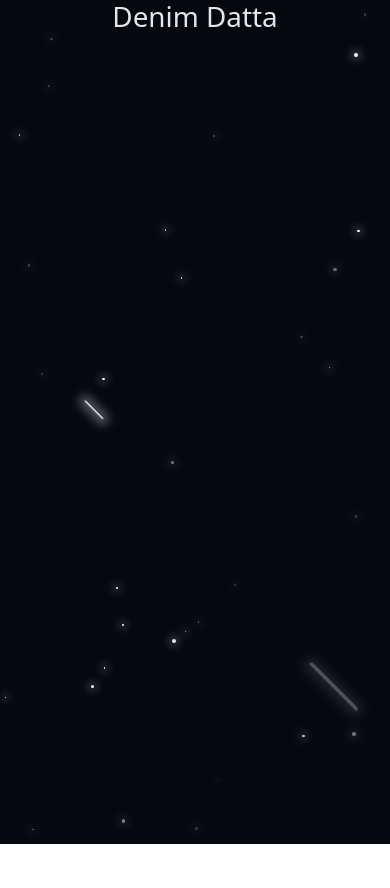
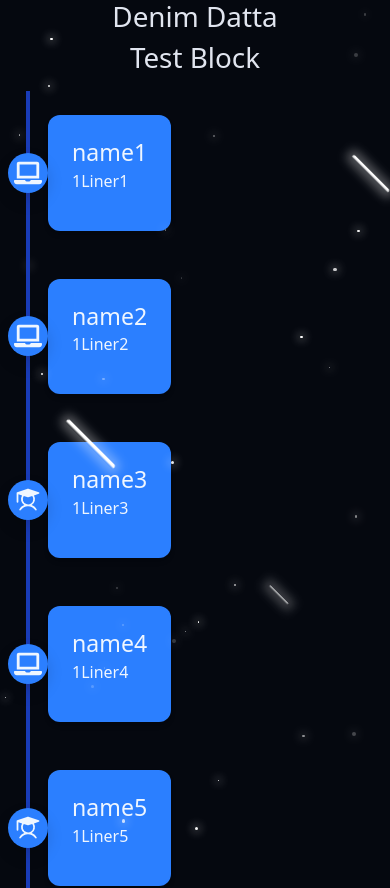
Before and after one commit to denimdatta/denimdatta.github.io, a React (Vite) app: page / in a window 390 px wide. Shown: the top 888 px of the page. Before the commit the page ends 844 px from the top, so only its background shows below. Built offline with nearby package versions, Linux system fonts and the light colour scheme.

Commit message:
Add Timeline

```diff
--- a/src/components/Home.tsx
+++ b/src/components/Home.tsx
@@ -1,6 +1,7 @@
 import HelloWorld from "./HelloWorld";
 import ToggleMode from "./ToggleMode";
 import Background from "./Background";
+import Timeline from "./Timeline";
 
 function Home() {
     return (
@@ -8,6 +9,7 @@ function Home() {
             <ToggleMode/>
             <Background/>
             <HelloWorld/>
+            <Timeline/>
         </div>
     );
 }
--- /dev/null
+++ b/src/components/Timeline.tsx
@@ -0,0 +1,90 @@
+import type {JSX} from "react";
+import {FaLaptop} from "react-icons/fa";
+import {FaMagnifyingGlass} from "react-icons/fa6";
+import {PiStudentFill} from "react-icons/pi";
+
+class TimelineElement {
+    name: string;
+    duration: string;
+    location: string;
+    title: string;
+    synopsis: string;
+    symbol: JSX.Element;
+    // Constructor
+    constructor(type: string, name: string, duration: string,
+                location: string, title: string, synopsis: string) {
+        this.name = name;
+        this.duration = duration;
+        this.location = location;
+        this.title = title;
+        this.synopsis = synopsis;
+
+        const symCN = "w-9 h-10 m-auto p-1 block";
+
+        if (type.toLowerCase() === "work") {
+            this.symbol = <FaLaptop className={symCN}/>;
+        } else if (type.toLowerCase() === "study") {
+            this.symbol = <PiStudentFill className={symCN}/>;
+        } else {
+            this.symbol = <FaMagnifyingGlass className={symCN}/>;
+        }
+    }
+}
+
+const timelineElementsTest = [
+    new TimelineElement("Work", "name1", "duration1",
+        "location1", "title1",
+        "1Liner1"),
+    new TimelineElement("Work", "name2", "duration2",
+        "location2", "title2",
+        "1Liner2"),
+    new TimelineElement("Study", "name3", "duration3",
+        "location3", "title3",
+        "1Liner3"),
+    new TimelineElement("Work", "name4", "duration4",
+        "location4", "title4",
+        "1Liner4"),
+    new TimelineElement("Study", "name5", "duration5",
+        "location5", "title5",
+        "1Liner5"),
+    new TimelineElement("Test", "name6", "duration6",
+        "location6", "title6",
+        "1Liner6"),
+];
+
+function Timeline() {
+
+    return (
+        <div>
+            <h1>Test Block</h1>
+            <div
+                className="flex flex-col md:grid grid-cols-10 mx-auto p-2 text-blue-50"
+            >
+                {timelineElementsTest.map((te, index) => (
+                    <div key={index} className="flex md:contents">
+                        <div className="col-start-3 col-end-4 md:mx-auto relative">
+                            <div className="h-full w-10 flex items-center justify-center">
+                                <div className="h-full w-1 bg-blue-800 pointer-events-none"></div>
+                            </div>
+                            <div
+                                className="w-10 h-10 absolute top-1/2 text-center -mt-5 rounded-full bg-blue-500 shadow"
+                            >
+                                {te.symbol}
+                            </div>
+                        </div>
+                        <div
+                            className="bg-blue-500 col-start-4 col-end-10 p-4 rounded-xl my-4 shadow-md"
+                        >
+                            <h3 className="font-semibold text-lg mb-1">{te.name}</h3>
+                            <p className="leading-tight text-justify">
+                                {te.synopsis}
+                            </p>
+                        </div>
+                    </div>
+                ))}
+            </div>
+        </div>
+    );
+}
+
+export default Timeline;
```
